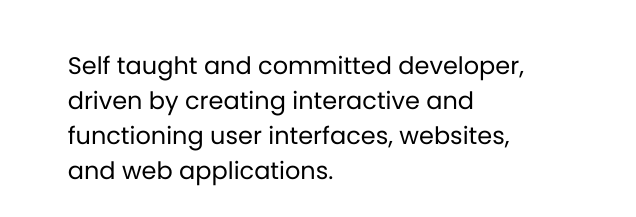
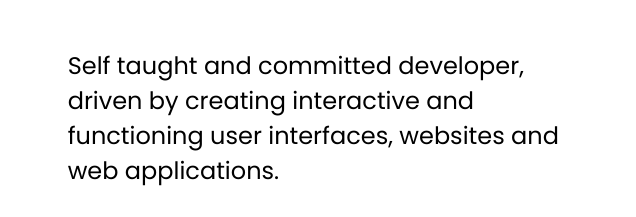
Before and after one commit to SaifShariq/portfolio, a plain HTML site: page index.html in a window 1280 px wide. Shown: the part 191-408 px from the top of the page, 0-636 px from the left. Drawn offline with nearby package versions, Linux system fonts and the light colour scheme.

Commit message:
Update index.html

```diff
--- a/index.html
+++ b/index.html
@@ -34,7 +34,7 @@
     <table id="top_part">
         <tr>
             <td id="about" class="animated slideInLeft" style="animation-delay:2s;">
-                <h1>Self taught and committed developer, driven by creating interactive and functioning user interfaces, websites, <br> and web applications.</h1>
+                <h1>Self taught and committed developer, driven by creating interactive and functioning user interfaces, websites and web applications.</h1>
                 <button id="btn_one" class="btn_one" onclick="window.location.href='https://www.linkedin.com/in/saif-shariq-68ab63a0/'">Hire Me</button><br>
                 <table>
                     <tr>
```
